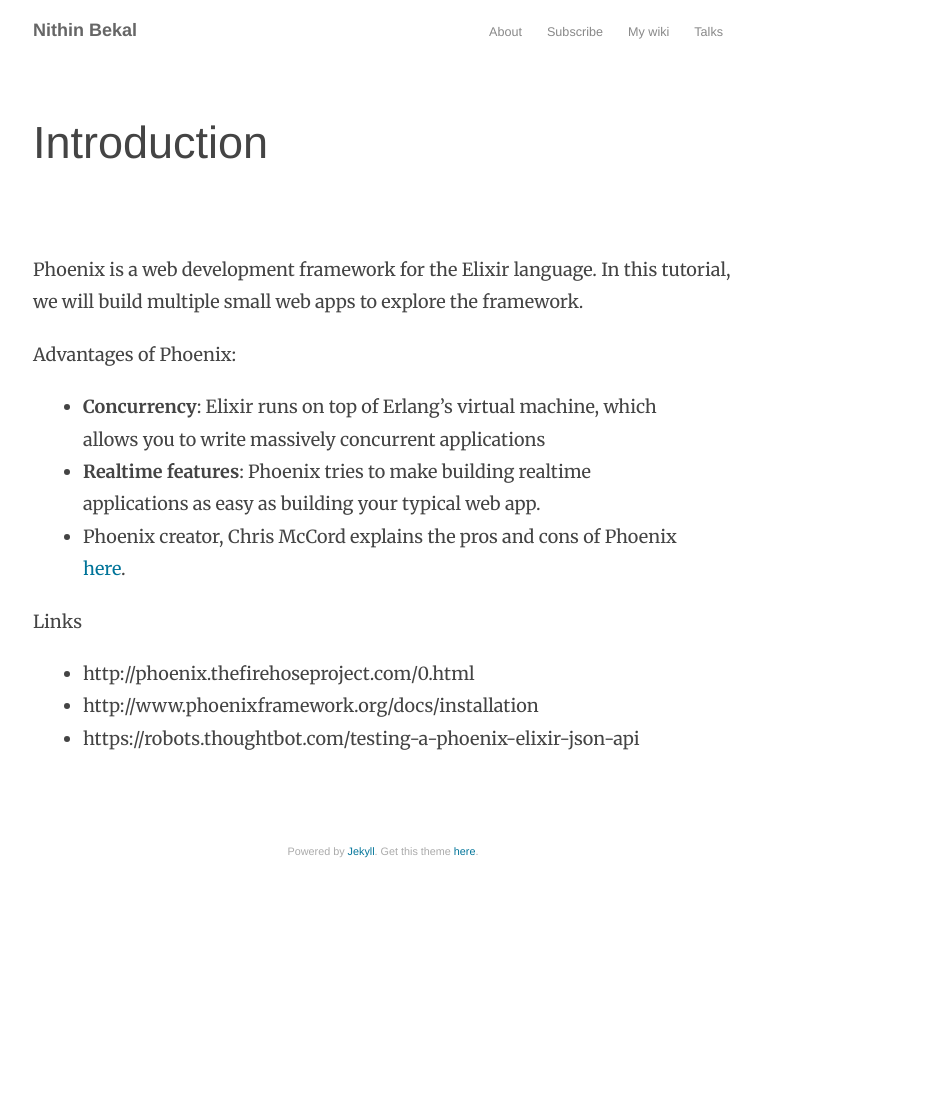
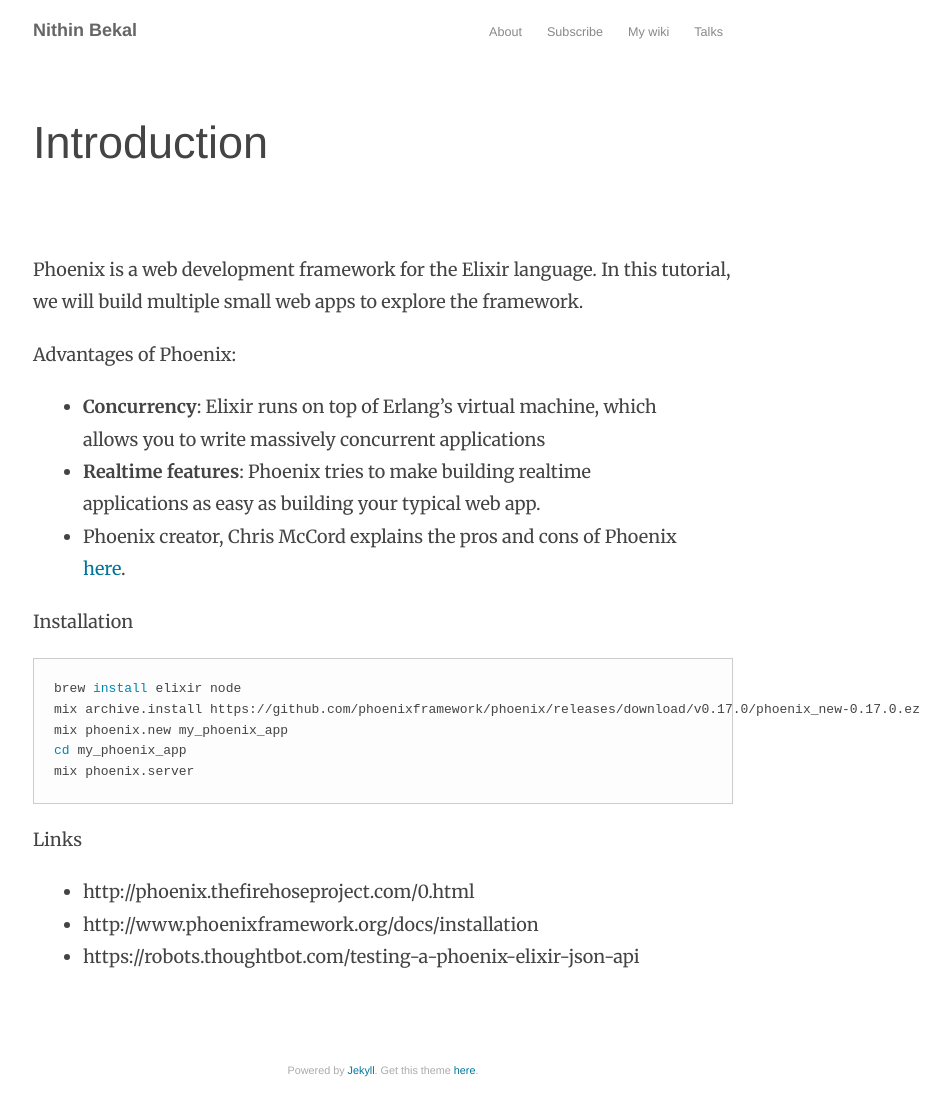
Before and after one commit to nithinbekal/nithinbekal.github.io, a Jekyll site: the page built from phoenix/introduction.md, in a window 1280 px wide. Shown: the whole page, without its empty margins (257-1206 px from the left). Built offline with Jekyll 4.4.1, drawn with Linux system fonts in a browser that asks for light colours; before the commit the page ends 900 px from its top, so only the background shows below that.

Commit message:
Phoenix installation instructions

```diff
--- a/phoenix/introduction.md
+++ b/phoenix/introduction.md
@@ -24,6 +24,16 @@
   of Phoenix
   [here](https://news.ycombinator.com/item?id=8671618).
 
+Installation
+
+{% highlight bash %}
+brew install elixir node
+mix archive.install https://github.com/phoenixframework/phoenix/releases/download/v0.17.0/phoenix_new-0.17.0.ez
+mix phoenix.new my_phoenix_app
+cd my_phoenix_app
+mix phoenix.server
+{% endhighlight %}
+
 Links
 
 * http://phoenix.thefirehoseproject.com/0.html
```
